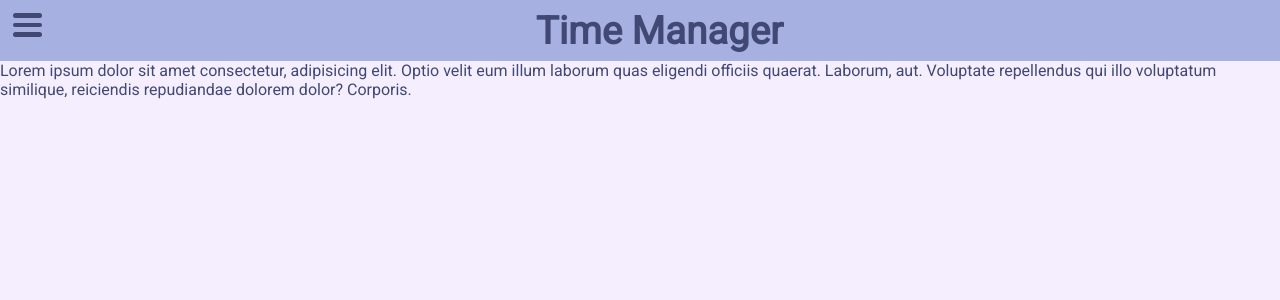
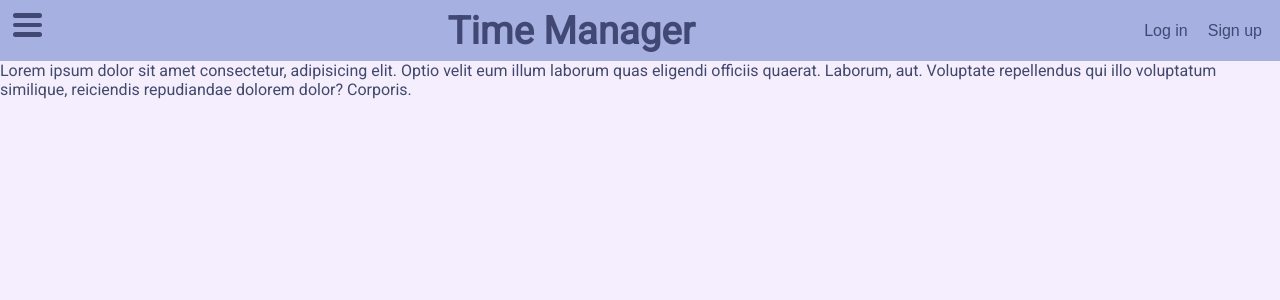
Before and after one commit to vkazivnyk/time-manager-frontend, a React (Create React App) app: page / in a window 1280 px wide. Shown: the top 300 px of the page. Built offline with nearby package versions, Linux system fonts and the light colour scheme; the HTML template or start-up script is replaced by a standard one.

Commit message:
add buttons

```diff
--- a/src/Layout/Layout.jsx
+++ b/src/Layout/Layout.jsx
@@ -1,5 +1,6 @@
 import React from 'react';
 import BurgerMenu from '../components/BurgerMenu/BurgerMenu';
+import Button from '../components/Button/Button';
 import classes from './Layout.module.scss';
 
 class Layout extends React.PureComponent {
@@ -12,8 +13,9 @@ class Layout extends React.PureComponent {
             <div className={classes.container}>
                 <header>
                     <BurgerMenu />
-
                     <h1>Time Manager</h1>
+                    <Button>Log in</Button>
+                    <Button>Sign up</Button>
                 </header>
                 <main>
                     Lorem ipsum dolor sit amet consectetur, adipisicing elit.
--- a/src/components/BurgerMenu/BurgerMenu.module.scss
+++ b/src/components/BurgerMenu/BurgerMenu.module.scss
@@ -2,6 +2,10 @@
 
 input {
     display: none;
+}
+
+.container{
+    position: absolute;
 }
 
 nav {
--- /dev/null
+++ b/src/components/Button/Button.jsx
@@ -0,0 +1,22 @@
+import React from 'react';
+import classes from './Button.module.scss';
+
+class Button extends React.Component {
+    constructor(props) {
+        super(props);
+    }
+
+    render() {
+        const { onClick, children } = this.props;
+        return (
+            <button
+                className={classes.myButton}
+                onClick={onClick}
+                type="button">
+                {children}
+            </button>
+        );
+    }
+}
+
+export default Button;
--- /dev/null
+++ b/src/components/Button/Button.module.scss
@@ -0,0 +1,14 @@
+@import '../../global/scss/global.scss';
+
+.myButton {
+    font-size: 1rem;
+    display: block;
+    text-decoration: none;
+    outline: none;
+    border: none;
+    background-color: transparent;
+    cursor: pointer;
+    padding-left: 10px;
+    padding-right: 10px;
+    color: $main-color-dark;
+}
```
